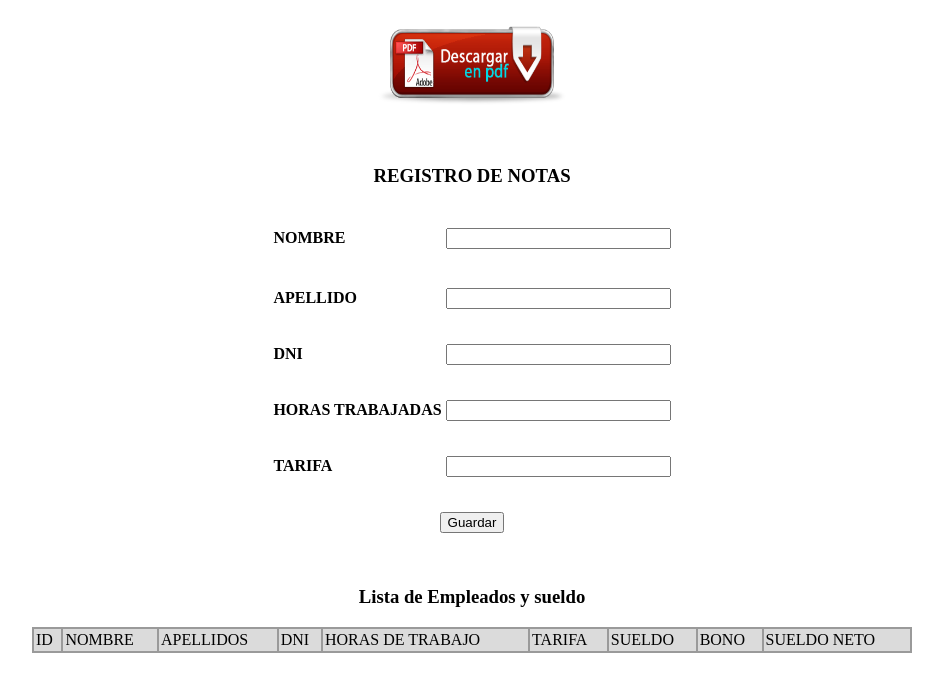
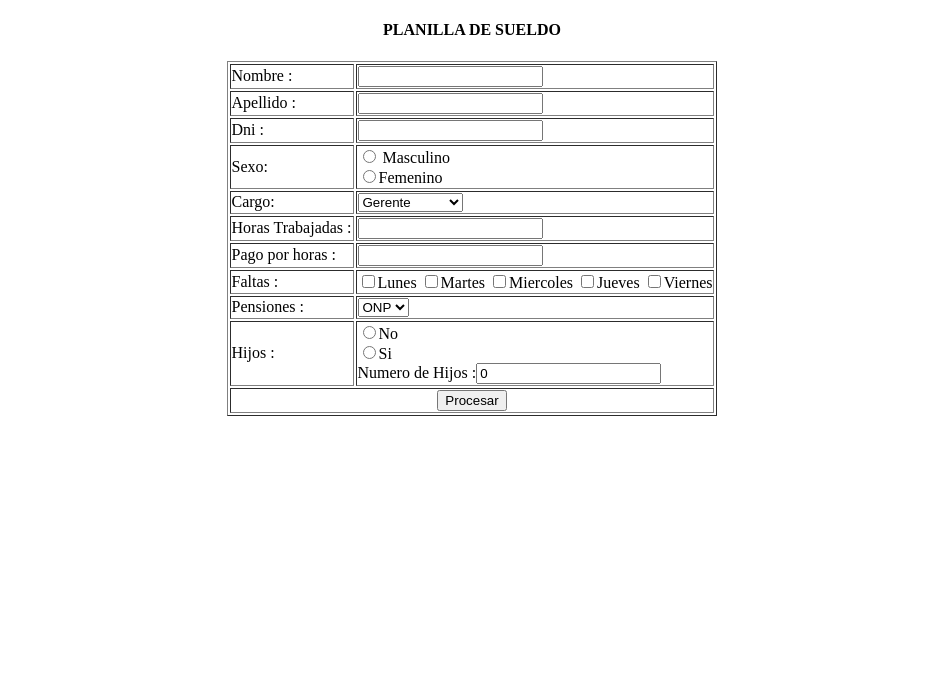
Before and after one commit to SaloValdez/examen_N_3, a PHP site: page / in a window 1280 px wide. Shown: the top 692 px of the page, without its empty margins (168-1111 px from the left). Run offline with PHP 8.4, Linux system fonts and the light colour scheme; data that the repository does not hold is empty.

Commit message:
ULTIMA VERSION_V2

```diff
--- a/a_conexion2.php
+++ b/a_conexion2.php
@@ -1,5 +1,5 @@
 <?php
-$mysqli=new mysqli("localhost","root","","sueldo");
+$mysqli=new mysqli("localhost","root","","planilla");
 if(mysqli_connect_error()){
 echo "conexion fallida"; mysqli_connect_error();
 exit();}
--- a/index.php
+++ b/index.php
@@ -1,123 +1,96 @@
 <!DOCTYPE html>
-<html>
-  <head>
-    <meta charset="utf-8">
-    <title></title>
-  </head>
-  <style media="screen">
-  body{
-      padding-left : 15%;
-      padding-right : 15%;
-  }
-  img {
+<html lang="en">
+<head>
+    <meta charset="UTF-8">
+    <title>Ejercicio 1</title>
+</head>
+<body>
+  <center>
+    <h4>PLANILLA DE SUELDO</h4>
+   <table border>
+       <form action="insertar_datos.php" method="POST">
+           <tr>
+               <td>Nombre :</td>
+               <td><input type="text" name="nombre" onblur="aMayusculas(this.value,this.id)" required></td>
+           </tr>
+           <tr>
+               <td>Apellido :</td>
+               <td><input type="text" name="apellido" required></td>
+           </tr>
+           <tr>
+               <td>Dni :</td>
+               <td><input type="text" name="dni" required></td>
+           </tr>
+           <tr>
+               <td>Sexo:</td>
+               <td>
+               <input type="radio" name="sexo" value="masculino" required> Masculino<br>
+               <input type="radio" name="sexo" value="feminino" required>Femenino <br>
+               </td>
+           </tr>
+             <tr>
+               <td>Cargo:</td>
+               <td>
+                  <select name="cargo" id="">
+                      <option value="gerente">Gerente</option>
+                      <option value="administrador">Administrador</option>
+                      <option value="especialista">Especialista</option>
+                  </select>
+               </td>
+           </tr>
+             <tr>
+               <td>Horas Trabajadas :</td>
+               <td><input type="text" name="horastrabajadas" required></td>
+           </tr>
+           <tr>
+               <td>Pago por horas :</td>
+               <td><input type="text" name="pagohoras" required></td>
+           </tr>
+           <tr>
+               <td>Faltas :</td>
+               <td>
+                   <input type="checkbox" name="dia[]" value="1">Lunes
+                   <input type="checkbox" name="dia[]" value="1">Martes
+                    <input type="checkbox" name="dia[]" value="1">Miercoles
+                    <input type="checkbox" name="dia[]" value="1">Jueves
+                    <input type="checkbox" name="dia[]" value="1">Viernes
+                </td>
+           </tr>
+           <tr>
+              <td>Pensiones :</td>
+               <td>
+                <select name="pensiones" id="">
+                    <option value="onp">ONP</option>
+                    <option value="afp">AFP</option>
+                </select>
+               </td>
+           </tr>
 
-      height: 80px;
-      width: 190px;
-    -webkit-transition: all 1s ease;
-    -moz-transition: all 1s ease;
-    -o-transition: all 1s ease;
-    -ms-transition: all 1s ease;
-    transition: all 1s ease;
-}
-img:hover {
-  height: 100px;
-  width: 170px;
-}
+           <tr>
+               <td>Hijos :</td>
+               <td>
 
-thead{
-  background-color: #DBDBDB;
-}
-  </style>
-  <body>
-    <br>
-      <center>  <a href="reporte_datos.php"><img src="img/pdf.png"  height="50px" width="100px" alt=""></a>  </center>
-    <br>
+                   <input type="radio" name="hijos" value="no" required>No<br>
+                   <input type="radio" name="hijos" value="si" required>Si<br>
+Numero de Hijos :<input type="text" name="numhijos" value="0">
 
-    <br>
+               </td>
 
-    <center><h3>REGISTRO DE NOTAS</h3></center>
-    <form name="modifica" method="POST" action="insertar_datos.php" >
-		<table align="center" >
+           </tr>
+           <tr align="center">
+               <td colspan="2">
+                   <input type="submit" value="Procesar">
+               </td>
+           </tr>
 
-			<tr>
-				<td height="60"><b>NOMBRE</b></div></td>
-		 <td><input type="txt" name="nombre"size="25"value="" onkeyup="javascript:this.value=this.value.toUpperCase();"/></td>
-			</tr>
-		<tr>
-			 <td height="52"><b>APELLIDO</b></td>
-			 <td><input type="txt"name="apellido"size="25"value="" onkeyup="javascript:this.value=this.value.toUpperCase();"/></td>
-		 </tr>
-     <tr>
- 			 <td height="52"><b>DNI</b></td>
- 			 <td><input type="txt"name="dni"size="25"value="" onkeyup="javascript:this.value=this.value.toUpperCase();"/></td>
- 		 </tr>
-     <tr>
- 			 <td height="52"><b>HORAS TRABAJADAS</b></td>
- 			 <td><input type="txt"name="ht" size="25"value="" onkeyup="javascript:this.value=this.value.toUpperCase();"/></td>
- 		 </tr>
-     <tr>
-        <td height="52"><b>TARIFA</b></td>
-        <td><input type="txt"name="tarifa"size="25"value="" onkeyup="javascript:this.value=this.value.toUpperCase();"/></td>
-      </tr>
-
-
-	 <tr>
-		 <tr>
-		 <td height="48" colspan="2"><center><input class="boton" type="submit" name="guardar" value="Guardar"/></center></td>
-		 </tr>
-		</table>
-		</form>
-    <br>
-
-
-    <?php
-	require('a_conexion2.php');
-	$query="SELECT idTrabajador,nombre,apellido,dni,horasTrabajo,tarifa,sueldo,bono,sueldoNeto  FROM trabajador";
-	$resultado=$mysqli->query($query);
-	?>
-	<center> <h3>Lista de Empleados y sueldo</h3></center>
-	<p></p>
-	<div class="col-md-15" style="overflow-x: auto">
-	  <table width="100%" align="center"  border=1 cellspacing=0 cellpadding=2 bordercolor="#9A9A9A"   class="table table-hover  ">
-        <thead>
-		 <tr>
-       		 <td class="cabecera">ID</td>
-				   <td class="cabecera">NOMBRE</td>
-           <td class="cabecera">APELLIDOS</td>
-           <td class="cabecera">DNI</td>
-           <td class="cabecera">HORAS DE TRABAJO</td>
-           <td class="cabecera">TARIFA</td>
-					 <td class="cabecera">SUELDO</td>
-					 <td class="cabecera">BONO</td>
-					 <td class="cabecera">SUELDO NETO</td>
-          </tr>
-        </thead>
-        <tbody>
-          <?php while($row=$resultado->fetch_assoc()){?>
-          <tr> </tr>
-          <td><?php echo $row['idTrabajador'];?></td>
-					<td><?php echo $row['nombre'];?></td>
-            <td><?php echo $row['apellido'];?></td>
-            <td><?php echo $row['dni'];?></td>
-            <td><?php echo $row['horasTrabajo'];?></td>
-            <td><?php echo $row['tarifa'];?></td>
-						<td><?php echo $row['sueldo'];?></td>
-						<td><?php echo $row['bono'];?></td>
-						<td><?php echo $row['sueldoNeto'];?></td>
-
-          </tr>
-        </tbody>
-
-        <?php } ?>
-    </table>
-	</div>
-
-
-
-
-
-
-
-
-  </body>
+       </form>
+       <script type="text/javascript">
+       function aMayusculas(obj,id){
+              obj = obj.toUpperCase();
+              document.getElementById(id).value = obj;
+        }
+       </script>
+   </table>
+   </center>
+</body>
 </html>
--- a/pdf_plantilla.php
+++ b/pdf_plantilla.php
@@ -9,7 +9,7 @@
 			 $this->Image('img/jch.png', 10, 10, 50 );
 			$this->SetFont('Arial','B',18);
 			$this->Cell(30);
-			$this->Cell(220,10, 'Reporte De Empleados y Sueldos',0,0,'C');
+			$this->Cell(220,10, 'Reporte Sueldos y Empleados - PLANILLA',0,0,'C');
 			$this->Ln(30);
 
 		}
```
Also changed, not shown: insertar_datos.php (+202 -21 lines), reporte_datos.php (+86 -28 lines).
